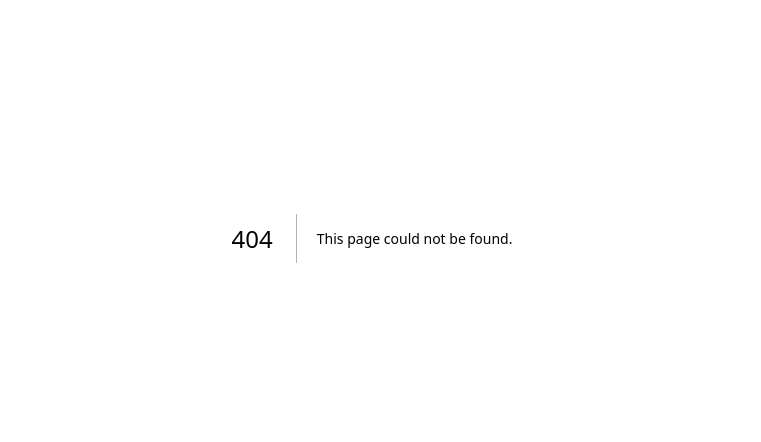
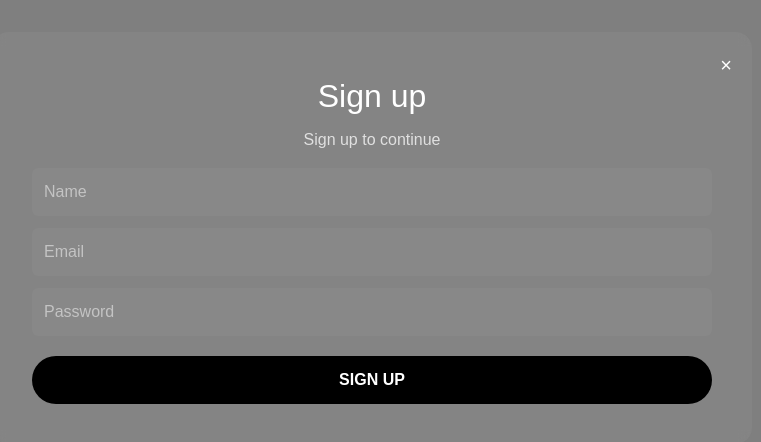
Before and after one commit to leonard-james/Pestilink, a Next.js app: page /signup in a window 1280 px wide. Before the commit this address had no page. Shown: the part 162-604 px from the top of the page, without its empty margins (268-1029 px from the left). Built offline with nearby package versions, Linux system fonts and the light colour scheme.

Commit message:
Revise the code organization to enhance clarity and ease of maintenance.

```diff
--- a/app/page.tsx
+++ b/app/page.tsx
@@ -1,63 +1,132 @@
 import Image from "next/image";
+import Link from "next/link";
 
 export default function Home() {
   return (
-    <div className="flex min-h-screen items-center justify-center bg-zinc-50 font-sans dark:bg-black">
-      <main className="flex min-h-screen w-full max-w-3xl flex-col items-center justify-between py-32 px-16 bg-white dark:bg-black sm:items-start">
+    <div className="min-h-screen w-full bg-black text-white">
+      {/* Header / Nav */}
+      <header className="absolute top-0 left-0 right-0 z-20">
+        <nav className="mx-auto flex max-w-7xl items-center justify-between px-8 py-6">
+          <div className="flex items-center gap-4">
+            {/* Logo */}
+            <div className="flex items-center gap-3">
+              <div className="h-10 w-10 rounded-md bg-gradient-to-br from-emerald-500 to-lime-400 flex items-center justify-center font-bold text-black">
+                X
+              </div>
+              <div className="hidden flex-col leading-tight sm:flex">
+                <span className="text-sm font-bold uppercase text-emerald-200">
+                  PEST LINK
+                </span>
+              </div>
+            </div>
+          </div>
+
+          <div className="flex items-center gap-4">
+            {/* Nav buttons (moved before search) */}
+            <div className="hidden items-center gap-2 sm:flex">
+              <Link
+                href="#"
+                className="px-3 py-2 rounded-full bg-white/5 text-sm hover:bg-white/10 transition font-bold"
+              >
+                Home
+              </Link>
+              <Link
+                href="#"
+                className="px-3 py-2 rounded-full bg-white/5 text-sm hover:bg-white/10 transition"
+              >
+                Services
+              </Link>
+              <Link
+                href="#"
+                className="px-3 py-2 rounded-full bg-white/5 text-sm hover:bg-white/10 transition"
+              >
+                Contact Us
+              </Link>
+              <Link
+                href="#"
+                className="px-3 py-2 rounded-full bg-emerald-500 text-black text-sm font-semibold hover:opacity-95 transition"
+              >
+                Sign Up
+              </Link>
+            </div>
+
+            {/* Search (now after nav buttons) */}
+            <div className="relative hidden sm:flex">
+              <input
+                type="search"
+                placeholder="Search..."
+                className="h-10 w-64 rounded-full border border-white/20 bg-white/10 px-4 pr-10 placeholder:text-white/70 focus:outline-none focus:ring-2 focus:ring-emerald-400"
+              />
+              <div className="absolute right-3 top-1/2 -translate-y-1/2 text-white/80">
+                🔍
+              </div>
+            </div>
+
+            {/* Log in */}
+            <Link
+              href="#"
+              className="flex items-center gap-2 rounded-full bg-[#0b2036] px-4 py-2 text-sm font-medium shadow-sm hover:bg-[#12293b] transition-colors"
+            >
+              <span className="h-6 w-6 rounded-full bg-white/10 flex items-center justify-center">
+                👤
+              </span>
+              <span className="hidden sm:inline">Log In</span>
+            </Link>
+          </div>
+        </nav>
+      </header>
+
+      {/* Hero */}
+      <main className="relative z-10">
+        <div className="relative h-screen">
+          {/* Background image */}
           <Image
-          className="dark:invert"
-          src="/next.svg"
-          alt="Next.js logo"
-          width={100}
-          height={20}
+            src="/farm pic.jpg"
+            alt="Hero background"
+            fill
+            className="object-cover"
             priority
           />
-        <div className="flex flex-col items-center gap-6 text-center sm:items-start sm:text-left">
-          <h1 className="max-w-xs text-3xl font-semibold leading-10 tracking-tight text-black dark:text-zinc-50">
-            To get started, edit the page.tsx file.
+
+          {/* Overlay gradient */}
+          <div className="absolute inset-0 bg-gradient-to-r from-black/70 via-black/40 to-transparent"></div>
+
+          {/* Content */}
+          <div className="absolute inset-0 mx-auto flex max-w-7xl items-center px-8">
+            <div className="max-w-2xl">
+              <h1 className="mb-6 max-w-lg text-4xl font-extrabold leading-[1.02] tracking-tight uppercase sm:text-5xl">
+                Solve your pest problems in one tap—for a pest-free Bulan!
               </h1>
-          <p className="max-w-md text-lg leading-8 text-zinc-600 dark:text-zinc-400">
-            Looking for a starting point or more instructions? Head over to{" "}
-            <a
-              href="https://vercel.com/templates?framework=next.js&utm_source=create-next-app&utm_medium=appdir-template-tw&utm_campaign=create-next-app"
-              className="font-medium text-zinc-950 dark:text-zinc-50"
+
+              <p className="mb-8 max-w-lg text-lg text-white/80">
+                Identify pests instantly, access eco-friendly DIY tips, and connect
+                with trusted local pest control services —whether at home, on the
+                farm, or in your business.
+              </p>
+
+              <div className="flex items-center gap-4">
+                <Link
+                  href="#"
+                  className="flex items-center gap-3 rounded-full bg-[#081226]/90 px-6 py-3 text-sm font-semibold shadow-lg hover:bg-[#0b2036]"
                 >
-              Templates
-            </a>{" "}
-            or the{" "}
-            <a
-              href="https://nextjs.org/learn?utm_source=create-next-app&utm_medium=appdir-template-tw&utm_campaign=create-next-app"
-              className="font-medium text-zinc-950 dark:text-zinc-50"
+                  <span>Book Now</span>
+                  <span className="inline-flex h-6 w-6 items-center justify-center rounded-full bg-white/10">
+                    ➜
+                  </span>
+                </Link>
+
+                <Link
+                  href="#"
+                  className="flex items-center gap-2 rounded-full border border-white/20 px-4 py-3 text-sm hover:bg-white/5"
                 >
-              Learning
-            </a>{" "}
-            center.
-          </p>
+                  Learn More
+                </Link>
               </div>
-        <div className="flex flex-col gap-4 text-base font-medium sm:flex-row">
-          <a
-            className="flex h-12 w-full items-center justify-center gap-2 rounded-full bg-foreground px-5 text-background transition-colors hover:bg-[#383838] dark:hover:bg-[#ccc] md:w-[158px]"
-            href="https://vercel.com/new?utm_source=create-next-app&utm_medium=appdir-template-tw&utm_campaign=create-next-app"
-            target="_blank"
-            rel="noopener noreferrer"
-          >
-            <Image
-              className="dark:invert"
-              src="/vercel.svg"
-              alt="Vercel logomark"
-              width={16}
-              height={16}
-            />
-            Deploy Now
-          </a>
-          <a
-            className="flex h-12 w-full items-center justify-center rounded-full border border-solid border-black/[.08] px-5 transition-colors hover:border-transparent hover:bg-black/[.04] dark:border-white/[.145] dark:hover:bg-[#1a1a1a] md:w-[158px]"
-            href="https://nextjs.org/docs?utm_source=create-next-app&utm_medium=appdir-template-tw&utm_campaign=create-next-app"
-            target="_blank"
-            rel="noopener noreferrer"
-          >
-            Documentation
-          </a>
+            </div>
+          </div>
+
+          {/* Bottom slight vignette to match screenshot */}
+          <div className="absolute inset-x-0 bottom-0 h-36 bg-gradient-to-t from-black/60 to-transparent"></div>
         </div>
       </main>
     </div>
--- /dev/null
+++ b/app/signup/page.tsx
@@ -0,0 +1,9 @@
+import SignupModal from "../../components/SignupModal";
+
+export const metadata = {
+  title: "Sign up",
+};
+
+export default function SignupPage() {
+  return <SignupModal />;
+}
--- /dev/null
+++ b/components/Button.tsx
@@ -0,0 +1,49 @@
+"use client";
+import React from "react";
+import Link from "next/link";
+
+type Props = {
+  children: React.ReactNode;
+  href?: string;
+  onClick?: (e: React.MouseEvent) => void;
+  type?: "button" | "submit" | "reset";
+  className?: string;
+  variant?: "primary" | "ghost";
+  ariaLabel?: string;
+};
+
+export default function Button({
+  children,
+  href,
+  onClick,
+  type = "button",
+  className = "",
+  variant = "primary",
+  ariaLabel,
+}: Props) {
+  const base =
+    "inline-flex items-center justify-center gap-2 rounded-md px-4 py-2 font-semibold transition-colors";
+  const styles =
+    variant === "primary"
+      ? "bg-black text-white hover:opacity-90"
+      : "bg-transparent text-green-300 hover:text-green-400";
+
+  if (href) {
+    return (
+      <Link href={href} aria-label={ariaLabel}>
+        <a className={`${base} ${styles} ${className}`.trim()}>{children}</a>
+      </Link>
+    );
+  }
+
+  return (
+    <button
+      type={type}
+      onClick={onClick}
+      aria-label={ariaLabel}
+      className={`${base} ${styles} ${className}`.trim()}
+    >
+      {children}
+    </button>
+  );
+}
--- /dev/null
+++ b/components/Header.tsx
@@ -0,0 +1,30 @@
+import Link from "next/link";
+import Button from "../components/Button";
+
+export default function Header() {
+  return (
+    <header>
+      <h1>My App</h1>
+      <nav>
+        <ul>
+          <li>
+            <Link href="/">
+              <a>Home</a>
+            </Link>
+          </li>
+          <li>
+            <Link href="/about">
+              <a>About</a>
+            </Link>
+          </li>
+        </ul>
+      </nav>
+      <Button href="/signup" variant="ghost" className="signup-button">
+        Sign Up
+      </Button>
+      <Button onClick={() => window.location.href = "/login"} variant="primary" className="login-button">
+        Log In
+      </Button>
+    </header>
+  );
+}
--- /dev/null
+++ b/components/SignupModal.tsx
@@ -0,0 +1,93 @@
+"use client";
+import React from "react";
+import { useRouter } from "next/navigation";
+
+export default function SignupModal() {
+  const router = useRouter();
+
+  function close() {
+    if (window.history.length > 1) router.back();
+    else router.push("/");
+  }
+
+  function onSubmit(e: React.FormEvent) {
+    e.preventDefault();
+    const form = e.currentTarget as HTMLFormElement;
+    const fd = new FormData(form);
+    const payload = {
+      name: String(fd.get("name") || ""),
+      email: String(fd.get("email") || ""),
+      password: String(fd.get("password") || ""),
+    };
+    console.log("signup:", payload);
+    router.push("/");
+  }
+
+  return (
+    <div
+      onClick={close}
+      style={{
+        position: "fixed",
+        inset: 0,
+        display: "flex",
+        alignItems: "center",
+        justifyContent: "center",
+        background: "rgba(0,0,0,0.5)",
+        zIndex: 9999,
+      }}
+    >
+      <div
+        role="dialog"
+        aria-modal="true"
+        onClick={(e) => e.stopPropagation()}
+        style={{
+          width: 760,
+          maxWidth: "92%",
+          borderRadius: 16,
+          padding: 40,
+          backdropFilter: "blur(6px)",
+          background: "rgba(255,255,255,0.04)",
+          color: "#fff",
+          textAlign: "center",
+        }}
+      >
+        <button
+          aria-label="Close"
+          onClick={close}
+          style={{
+            position: "absolute",
+            right: 20,
+            top: 18,
+            background: "transparent",
+            border: "none",
+            color: "#fff",
+            fontSize: 20,
+            cursor: "pointer",
+          }}
+        >
+          ×
+        </button>
+
+        <h1 style={{ margin: 0, fontSize: 32 }}>Sign up</h1>
+        <p style={{ marginTop: 8, color: "rgba(255,255,255,0.75)" }}>
+          Sign up to continue
+        </p>
+
+        <form onSubmit={onSubmit} style={{ display: "grid", gap: 12, marginTop: 16 }}>
+          <input name="name" placeholder="Name" required
+            style={{ padding: 12, borderRadius: 6, border: "none", background: "rgba(255,255,255,0.03)", color: "#fff" }} />
+
+          <input name="email" type="email" placeholder="Email" required
+            style={{ padding: 12, borderRadius: 6, border: "none", background: "rgba(255,255,255,0.03)", color: "#fff" }} />
+
+          <input name="password" type="password" placeholder="Password" required
+            style={{ padding: 12, borderRadius: 6, border: "none", background: "rgba(255,255,255,0.03)", color: "#fff" }} />
+
+          <button type="submit" style={{ marginTop: 8, padding: 12, borderRadius: 999, background: "#000", color: "#fff", fontWeight: 700, border: "none", cursor: "pointer" }}>
+            SIGN UP
+          </button>
+        </form>
+      </div>
+    </div>
+  );
+}
```
Also changed, not shown: public/farm pic.jpg (added). Lines whose indentation alone changed are shown as unchanged.
